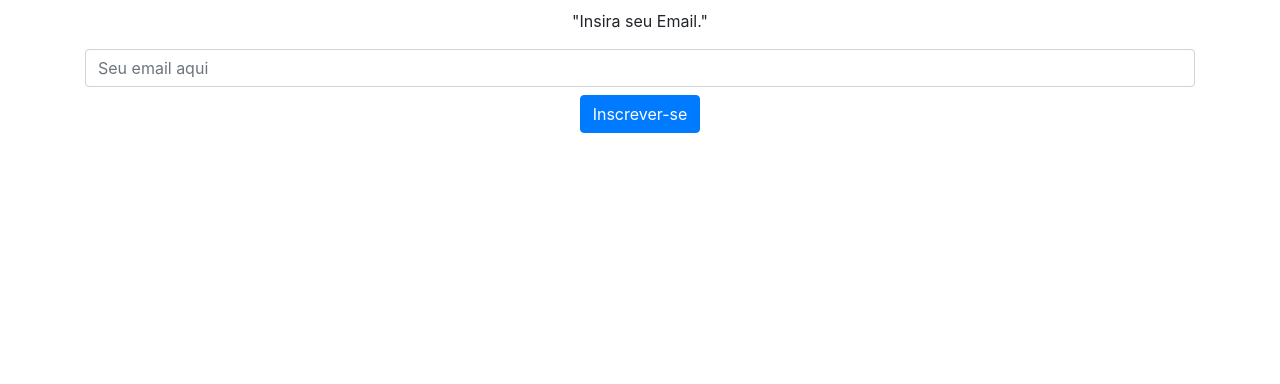
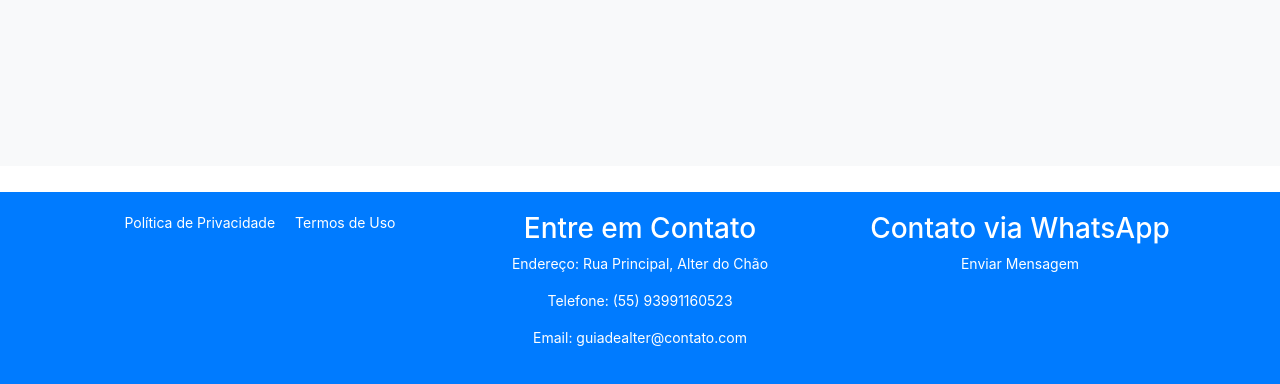
Before and after one commit to leeaf4r00/guiaalter, a Flask app: page / in a window 1280 px wide. Shown: the part 1894-2278 px from the top of the page. Before the commit the page ends 2027 px from the top, so only its background shows below. Run offline with Flask 3, Linux system fonts and the light colour scheme; some libraries are stand-ins or nearby versions.

Commit message:
atualizaçoes

```diff
--- a/templates/index.html
+++ b/templates/index.html
@@ -52,19 +52,16 @@
         <div class="content-overlay">
             <div class="highlighted-tours text-center">
                 <div class="container">
-                    <h2>Tours em Destaques</h2>
+                    <h2>Tour Destaque</h2>
                 </div>
+
 
                 <div class="iframe-container">
                     <iframe src="{{ url_for('routes.tourdestaques') }}" width="100%" height="400"
                         style="border:0;"></iframe>
                 </div>
 
-                <div class="iframe-container">
-                    <iframe src="{{ url_for('routes.depoimentos') }}" width="100%" height="400"
-                        style="border:0;"></iframe>
-                </div>
-
+                <h2>Mapa de Alter do Chão</h2>
                 <div class="location-map text-center">
                     <div class="container">
                         <iframe
@@ -74,7 +71,6 @@
                     </div>
                 </div>
             </div>
-        </div>
     </section>
 
     <div class="new-tours text-center">
@@ -98,7 +94,32 @@
         </div>
     </div>
 
-    <!-- Removi o código do rodapé para evitar a rolagem da página -->
+    <div class="iframe-container">
+        <iframe src="{{ url_for('routes.depoimentos') }}" width="100%" height="400" style="border:0;"></iframe>
+    </div>
+
+    <footer class="footer">
+        <div class="container">
+            <div class="row">
+                <div class="col-md-4 footer-links">
+                    <ul>
+                        <li><a href="/privacy-policy">Política de Privacidade</a></li>
+                        <li><a href="/terms-of-use">Termos de Uso</a></li>
+                    </ul>
+                </div>
+                <div class="col-md-4 contact-info">
+                    <h3>Entre em Contato</h3>
+                    <p>Endereço: Rua Principal, Alter do Chão</p>
+                    <p>Telefone: (55) 93991160523</p>
+                    <p>Email: guiadealter@contato.com</p>
+                </div>
+                <div class="col-md-4 whatsapp-contact">
+                    <h3>Contato via WhatsApp</h3>
+                    <a href="https://wa.me/5593991160523" target="_blank">Enviar Mensagem</a>
+                </div>
+            </div>
+        </div>
+    </footer>
 
     <script src="https://code.jquery.com/jquery-3.5.1.slim.min.js"></script>
     <script src="https://cdn.jsdelivr.net/npm/@popperjs/core@2.10.2/dist/umd/popper.min.js"></script>
--- a/templates/tourdestaques.html
+++ b/templates/tourdestaques.html
@@ -54,7 +54,7 @@
             <div class="row" id="carousel">
                 <!-- Tour 1: Ponta da Valéria -->
                 <div class="col-md-4">
-                    <a href="{{ url_for('routes.pontadavaleria') }}">
+                    <a href="{{ url_for('routes.pontadavaleria') }}" target="_blank">
                         <div class="tour-box">
                             <img src="{{ url_for('static', filename='img/pontadavaleria.jpg') }}"
                                 alt="Ponta da Valéria">
@@ -68,7 +68,7 @@
 
                 <!-- Tour 2: Lago Verde -->
                 <div class="col-md-4">
-                    <a href="{{ url_for('routes.lagoverde') }}">
+                    <a href="{{ url_for('routes.lagoverde') }}" target="_blank">
                         <div class="tour-box">
                             <img src="{{ url_for('static', filename='img/lagoverde1.jpg') }}" alt="Lago Verde">
                         </div>
@@ -81,7 +81,7 @@
 
                 <!-- Tour 3: Igarapé do Macaco -->
                 <div class="col-md-4">
-                    <a href="{{ url_for('routes.igarapedomacaco') }}">
+                    <a href="{{ url_for('routes.igarapedomacaco') }}" target="_blank">
                         <div class="tour-box">
                             <img src="{{ url_for('static', filename='img/igarapemacaco2.jpg') }}"
                                 alt="Igarapé do Macaco">
@@ -95,7 +95,7 @@
 
                 <!-- Tour 4: Igarapé do Camarão -->
                 <div class="col-md-4">
-                    <a href="{{ url_for('routes.igarapedocamarao') }}">
+                    <a href="{{ url_for('routes.igarapedocamarao') }}" target="_blank">
                         <div class="tour-box">
                             <img src="{{ url_for('static', filename='img/igarapecamarao.jpg') }}"
                                 alt="Igarapé do Camarão">
@@ -109,7 +109,7 @@
 
                 <!-- Tour 5: Floresta Encantada -->
                 <div class="col-md-4">
-                    <a href="{{ url_for('routes.florestaencantada') }}">
+                    <a href="{{ url_for('routes.florestaencantada') }}" target="_blank">
                         <div class="tour-box">
                             <img src="{{ url_for('static', filename='img/florestaencantada.jpg') }}"
                                 alt="Floresta Encantada">
@@ -123,7 +123,7 @@
 
                 <!-- Tour 6: Alter do Chão Tour -->
                 <div class="col-md-4">
-                    <a href="{{ url_for('routes.alterdochaotour') }}">
+                    <a href="{{ url_for('routes.alterdochaotour') }}" target="_blank">
                         <div class="tour-box">
                             <img src="{{ url_for('static', filename='img/alterdochao.jpg') }}" alt="Alter do Chão">
                         </div>
```
